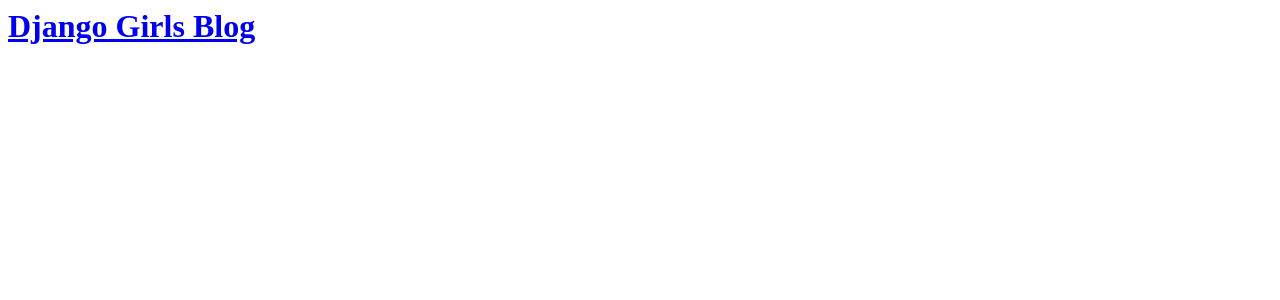
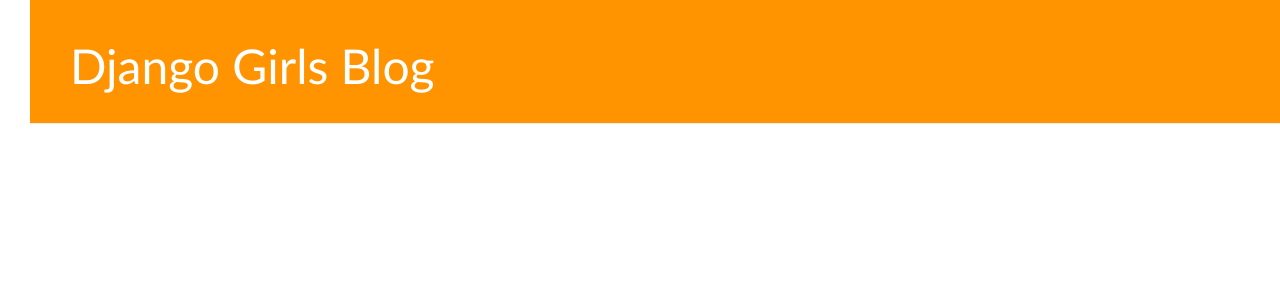
Before and after one commit to jdmaleski/my-first-blog, a Django app: page / in a window 1280 px wide. Shown: the top 300 px of the page. Run offline with Django 3.2, Linux system fonts and the light colour scheme; data that the repository does not hold is empty; some libraries are stand-ins or nearby versions.

Commit message:
Added view and template for detailed blog post as well as css for view

```diff
--- /dev/null
+++ b/blog/static/css/blog.css
@@ -0,0 +1,54 @@
+h1 a {
+	color: #669900;
+	font-family: 'Gill Sans';
+}
+
+body {
+	padding-left: 30px;
+}
+.page-header {
+    background-color: #ff9400;
+    margin-top: 0;
+    padding: 20px 20px 20px 40px;
+}
+
+.page-header h1, .page-header h1 a, .page-header h1 a:visited, .page-header h1 a:active {
+    color: #ffffff;
+    font-size: 36pt;
+    text-decoration: none;
+}
+
+.content {
+    margin-left: 40px;
+}
+
+h1, h2, h3, h4 {
+    font-family: 'Lobster', cursive;
+}
+
+.date {
+    color: #828282;
+}
+
+.save {
+    float: right;
+}
+
+.post-form textarea, .post-form input {
+    width: 100%;
+}
+
+.top-menu, .top-menu:hover, .top-menu:visited {
+    color: #ffffff;
+    float: right;
+    font-size: 26pt;
+    margin-right: 20px;
+}
+
+.post {
+    margin-bottom: 70px;
+}
+
+.post h1 a, .post h1 a:visited {
+    color: #000000;
+}
--- /dev/null
+++ b/blog/templates/blog/base.html
@@ -0,0 +1,22 @@
+{% load static %}
+<html>
+    <head>
+        <title>Django Girls blog</title>
+        <link rel="stylesheet" href="//maxcdn.bootstrapcdn.com/bootstrap/3.2.0/css/bootstrap.min.css">
+<link rel="stylesheet" href="//maxcdn.bootstrapcdn.com/bootstrap/3.2.0/css/bootstrap-theme.min.css">
+<link rel="stylesheet" href="{% static 'css/blog.css' %}">
+    </head>
+        <body>
+    <div class="page-header">
+        <h1><a href="/">Django Girls Blog</a></h1>
+    </div>
+    <div class="content container">
+        <div class="row">
+            <div class="col-md-8">
+            {% block content %}
+            {% endblock %}
+            </div>
+        </div>
+    </div>
+    </body>
+</html>
--- a/blog/templates/blog/post_list.html
+++ b/blog/templates/blog/post_list.html
@@ -1,20 +1,12 @@
-<html>
-    <head>
-        <title>Django Girls blog</title>
-    </head>
-    <body>
-        <div>
-            <h1><a href="/">Django Girls Blog</a></h1>
-        </div>
-
-        <div>
+ {% extends 'blog/base.html' %}
+        {% block content %}
             {% for post in posts %}
-                 <div>
-                    <p>published: {{ post.published_date }}</p>
-                    <h1><a href="">{{ post.title }}</a></h1>
+                <div class="post">
+                    <div class="date">
+                        <p>published: {{ post.published_date }}</p>
+                    </div>
+                    <h1><a href="{% url 'post_detail' pk=post.pk %}">{{ post.title }}</a></h1>
                     <p>{{ post.text|linebreaksbr }}</p>
                 </div>
             {% endfor %}
-        </div>
-    </body>
-</html>
+        {% endblock %}
--- a/blog/urls.py
+++ b/blog/urls.py
@@ -1,5 +1,6 @@
 from django.urls import path
 from . import views
 urlpatterns = [
-	path('', views.post_list, name='post_list')
+	path('', views.post_list, name='post_list'),
+	path('post/<int:pk>/', views.post_detail, name='post_detail'),
 ]
--- a/blog/views.py
+++ b/blog/views.py
@@ -1,4 +1,4 @@
-from django.shortcuts import render
+from django.shortcuts import render, get_object_or_404
 from django.utils import timezone
 from .models import Post
 
@@ -6,3 +6,7 @@
 def post_list(request):
 	posts = Post.objects.filter(published_date__lte=timezone.now()).order_by('published_date')
 	return render(request, 'blog/post_list.html', {'posts':posts})
+
+def post_detail(request, pk):
+	post = get_object_or_404(Post, pk=pk)
+	return render(request, 'blog/post_detail.html', {'post': post})
--- a/mysite/urls.py
+++ b/mysite/urls.py
@@ -15,8 +15,10 @@
 """
 from django.contrib import admin
 from django.urls import path, include
+from django.conf import settings
+from django.conf.urls.static import static
 
 urlpatterns = [
     path('admin/', admin.site.urls),
     path('', include('blog.urls'))
-]
+] + static(settings.STATIC_URL, document_root=settings.STATIC_ROOT)
```
Also changed, not shown: blog/templates/blog/post_detail.html (added, +13 -0 lines).
